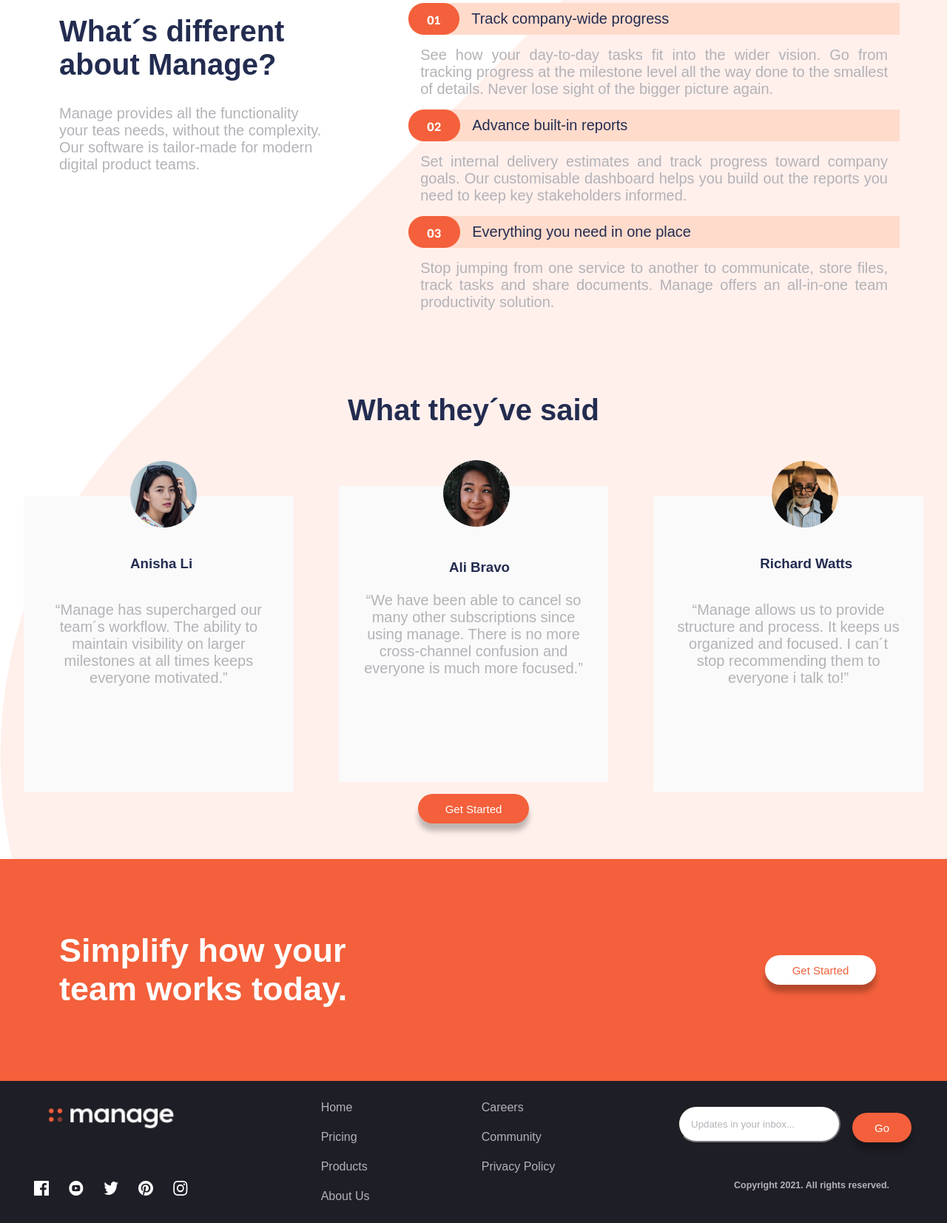
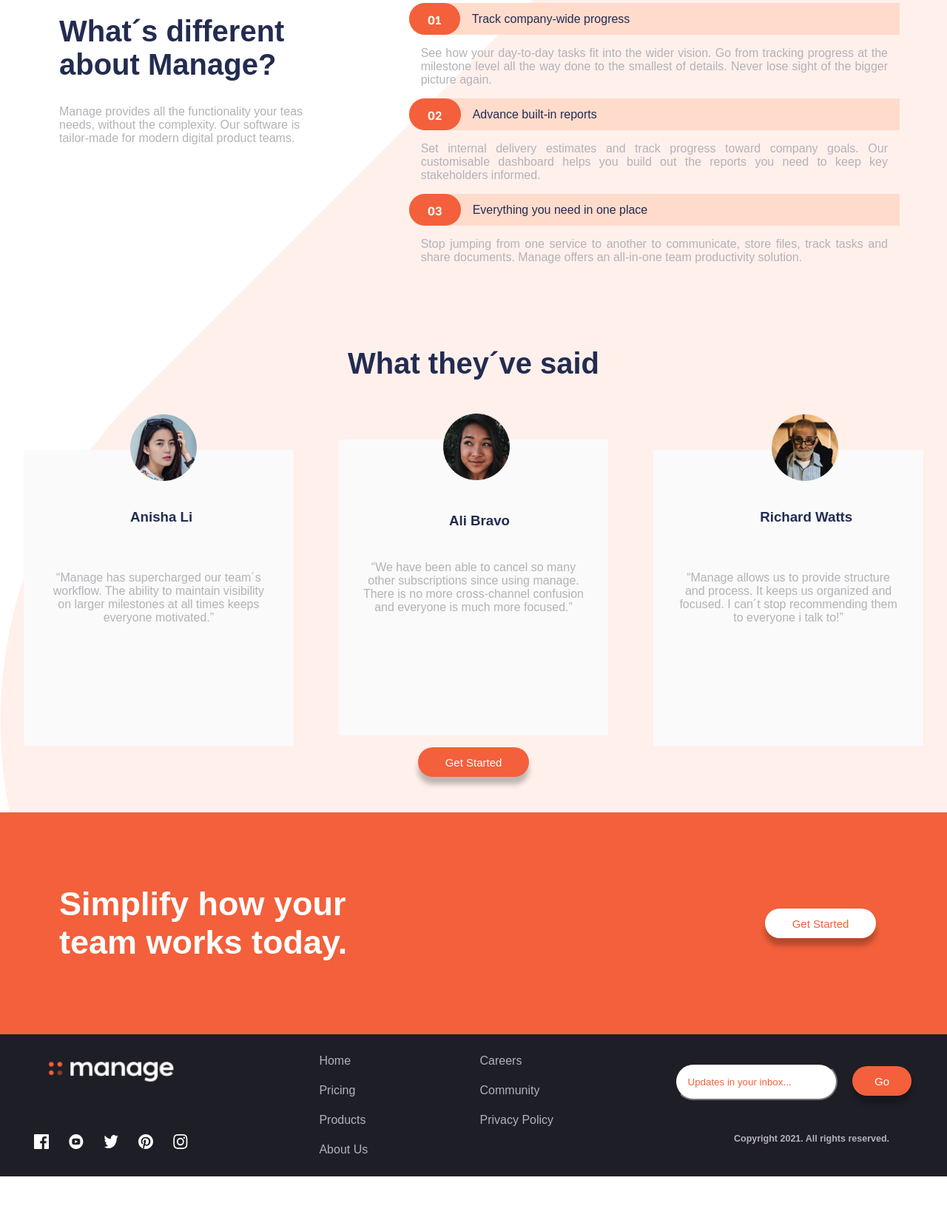
Before and after one commit to Claraescobar123/Examen_Practico_FrontEnd, a plain HTML site: page index.html in a window 1280 px wide. Shown: the part 705-2358 px from the top of the page at 74% size. After the commit the page ends 2295 px from the top, so only its background shows below. Drawn offline with Linux system fonts and the light colour scheme; a web font is replaced by a local one.

Commit message:
cambios adicionales

```diff
--- a/index.html
+++ b/index.html
@@ -131,14 +131,16 @@
     </main>
     <footer>
       <div class="input-footer">
-        <input
-          type="email"
-          id="comment"
-          name="text-comment"
-          value="Updates in your inbox..."
-          required
-        />
-        <button type="submit" class="btn3">Go</button>
+        <form>
+          <input
+            type="email"
+            id="comment"
+            name="email"
+            placeholder="Updates in your inbox..."
+            required
+          />
+          <input type="submit" class="btn3" value="Go" />
+        </form>
       </div>
       <div class="list-footer">
         <div class="first-list">
--- a/style.css
+++ b/style.css
@@ -121,7 +121,7 @@ li a:hover, li a.active {
 
 .first-section p {
     color: var(--color-terciary);
-    font-size: 20px;
+    font-size: 16px;
     padding: 1rem;
     text-align: justify;
 }
@@ -142,14 +142,14 @@ li a:hover, li a.active {
 
 .second-section .p-section {
     color: var(--color-terciary);
-    font-size: 20px;
+    font-size: 16px;
     padding: 1rem;
     text-align: justify;
 }
 
 .second-section p {
     color: var(--color-terciary);
-    font-size: 20px;
+    font-size: 16px;
     padding: 1rem;
     text-align: center;
 }
@@ -158,7 +158,7 @@ li a:hover, li a.active {
     display: flex;
     list-style: none;
     color: var(--color-secondary);
-    font-size: 20px;
+    font-size: 16px;
     align-items: center;
     background-color: #FFDBCC;
     border-radius: 20px 0 0 20px;
@@ -206,7 +206,7 @@ li a:hover, li a.active {
     background-color: #FAFAFA;
     align-items: center;
     text-align: center;
-    font-size: 20px;
+    font-size: 16px;
     margin-top: 5rem;
     padding: 2rem;
 }
@@ -295,6 +295,9 @@ footer {
     height: 50px;
     border-radius: 40px;
     padding: 1rem;
+}
+#comment::placeholder{
+    color:var(--color-primary);
 }
 
 .input-footer {
```
Also changed, not shown: 1 other file.
